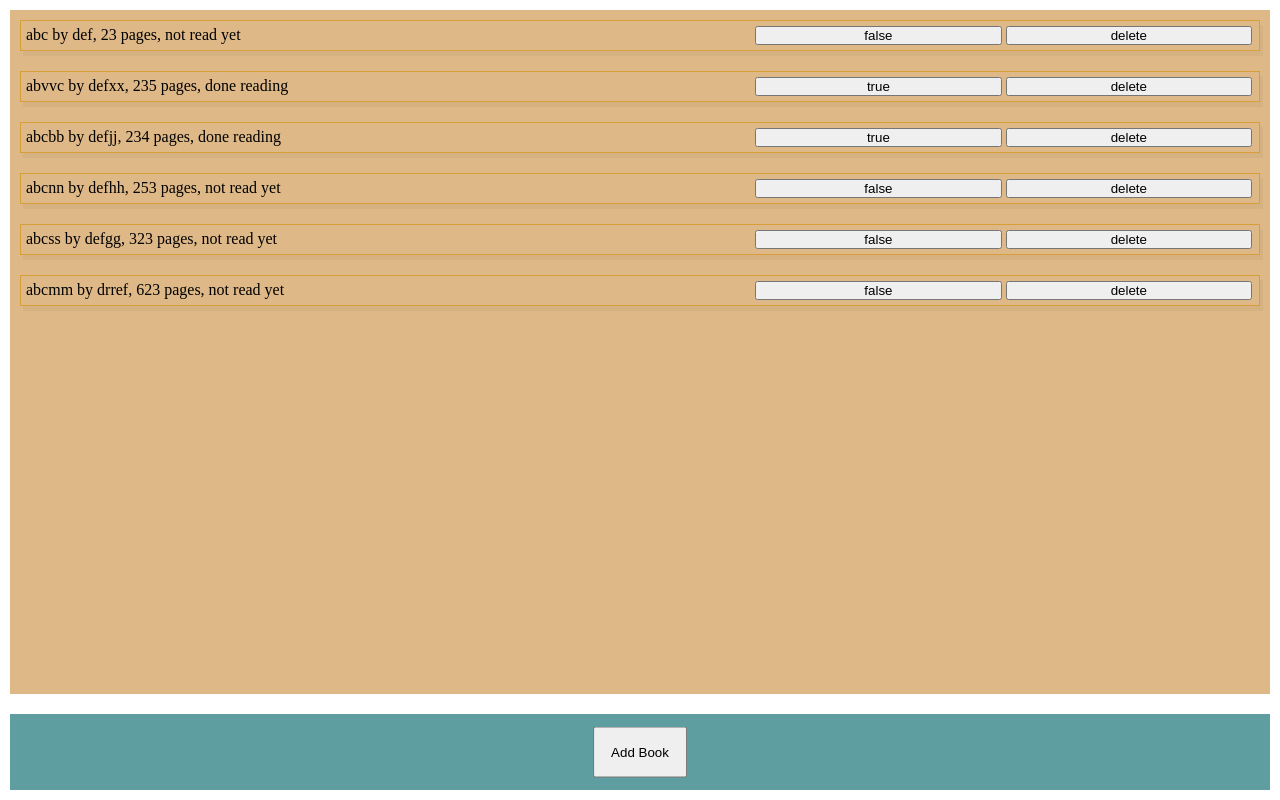
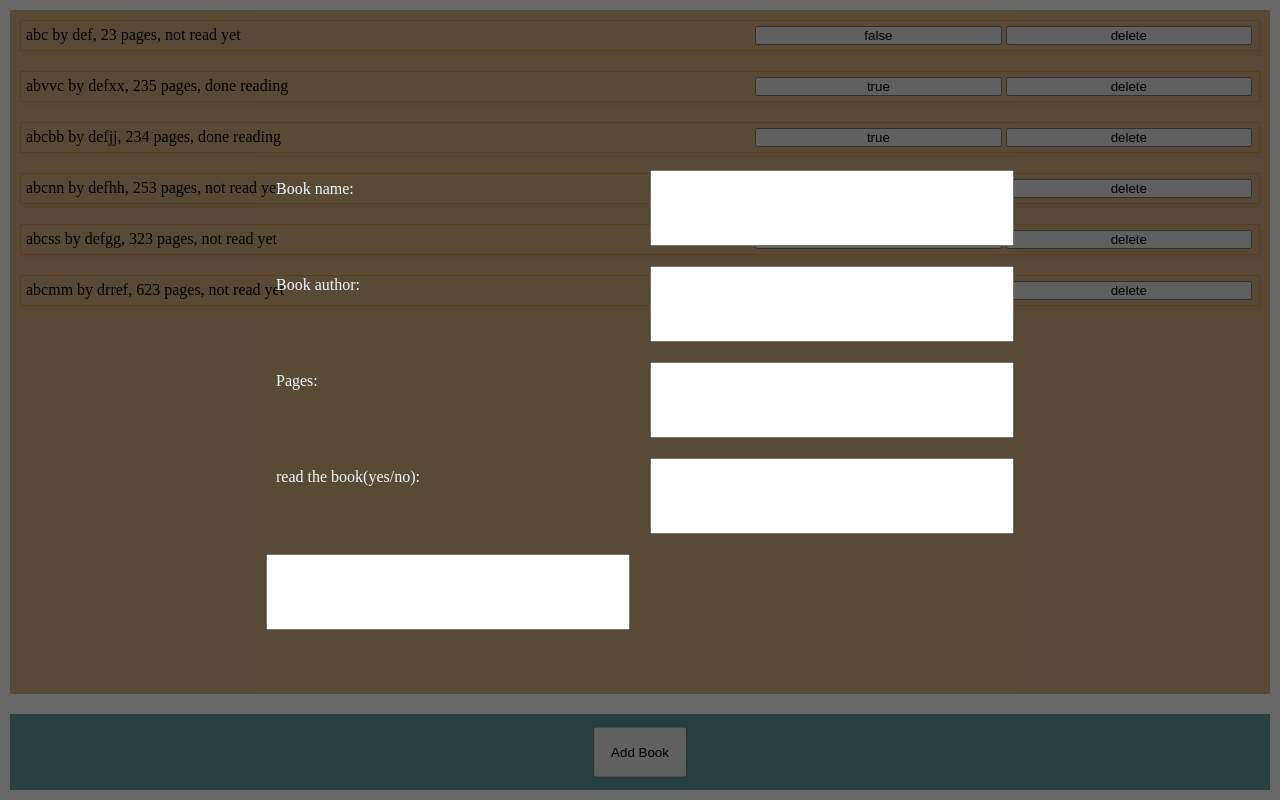
Before and after one commit to govind24agarwal/library, a plain HTML site: page index.html in a window 1280 px wide. Both pictures are taken after a click on the button "Add Book". Drawn offline with Linux system fonts and the light colour scheme.

Commit message:
Form filling done, adding new book to library; not showing new book in display yet.

```diff
--- a/app.js
+++ b/app.js
@@ -46,9 +46,8 @@ function displayBooks() {
   }
 }
 function addBookToLibrary(title, author, pages, read) {
-  const newBook = Book(title, author, pages, read);
+  const newBook = new Book(title, author, pages, read);
   myLibrary.push(newBook);
-  displayBooks();
 }
 const deleteButtons = document.querySelectorAll(".delete-button");
 deleteButtons.forEach((btn) => {
@@ -70,6 +69,31 @@ readButtons.forEach((btn) => {
       myLibrary[e.target.getAttribute("data-index")].read = true;
       e.target.textContent = "true";
     }
-    console.table(myLibrary);
   });
 });
+
+const form = document.querySelector(".form");
+const addBookBtn = document.querySelector("#new-book");
+addBookBtn.addEventListener("click", (e) => {
+  form.classList.add("open");
+});
+form.addEventListener("click", (e) => {
+  if (e.target.classList.contains("form")) {
+    form.classList.remove("open");
+  }
+});
+
+const submitBtn = document.querySelector("input[id='submit'");
+submitBtn.addEventListener("click", (e) => {
+  let bname = document.querySelector("input[id='bname']");
+  let bauthor = document.querySelector("input[id='bauthor']");
+  let bpage = document.querySelector("input[id='bpage']");
+  let bread = document.querySelector("input[id='bread' ]");
+  let name = bname.value;
+  let author = bauthor.value;
+  let page = bpage.value;
+  let read = false;
+  if (bread.value == "yes") read = true;
+  addBookToLibrary(name, author, page, read);
+  return false;
+});
--- a/index.html
+++ b/index.html
@@ -15,6 +15,23 @@
         <button id="new-book">Add Book</button>
       </div>
     </main>
+    <div class="form">
+      <form action="" id="form1">
+        <label for="bname">Book name:</label>
+        <input type="text" id="bname" name="bname" />
+
+        <label for="bauthor">Book author:</label>
+        <input type="text" id="bauthor" name="bauthor" />
+
+        <label for="bpage">Pages:</label>
+        <input type="text" id="bpage" name="bpage" />
+
+        <label for="bread">read the book(yes/no):</label>
+        <input type="text" id="bread" name="bread" />
+
+        <input type="text" id="submit" />
+      </form>
+    </div>
     <script src="app.js"></script>
   </body>
 </html>
--- a/style.css
+++ b/style.css
@@ -58,3 +58,36 @@ main {
   margin: 0 2px;
   flex: 2;
 }
+.form {
+  background: rgba(0, 0, 0, 0.6);
+  position: fixed;
+  top: 0%;
+  left: 0%;
+  width: 100%;
+  height: 100%;
+  opacity: 0;
+  pointer-events: none;
+  transition: 0.2s ease-out;
+}
+.form.open {
+  opacity: 1;
+  pointer-events: all;
+}
+form {
+  width: 60%;
+  height: 60%;
+  position: absolute;
+  top: 50%;
+  left: 50%;
+  transform: translate(-50%, -50%);
+  display: grid;
+  grid-template-columns: 1fr 1fr;
+}
+.form label,
+input {
+  margin: 10px;
+  padding: 10px;
+}
+.form label {
+  color: aliceblue;
+}
```
